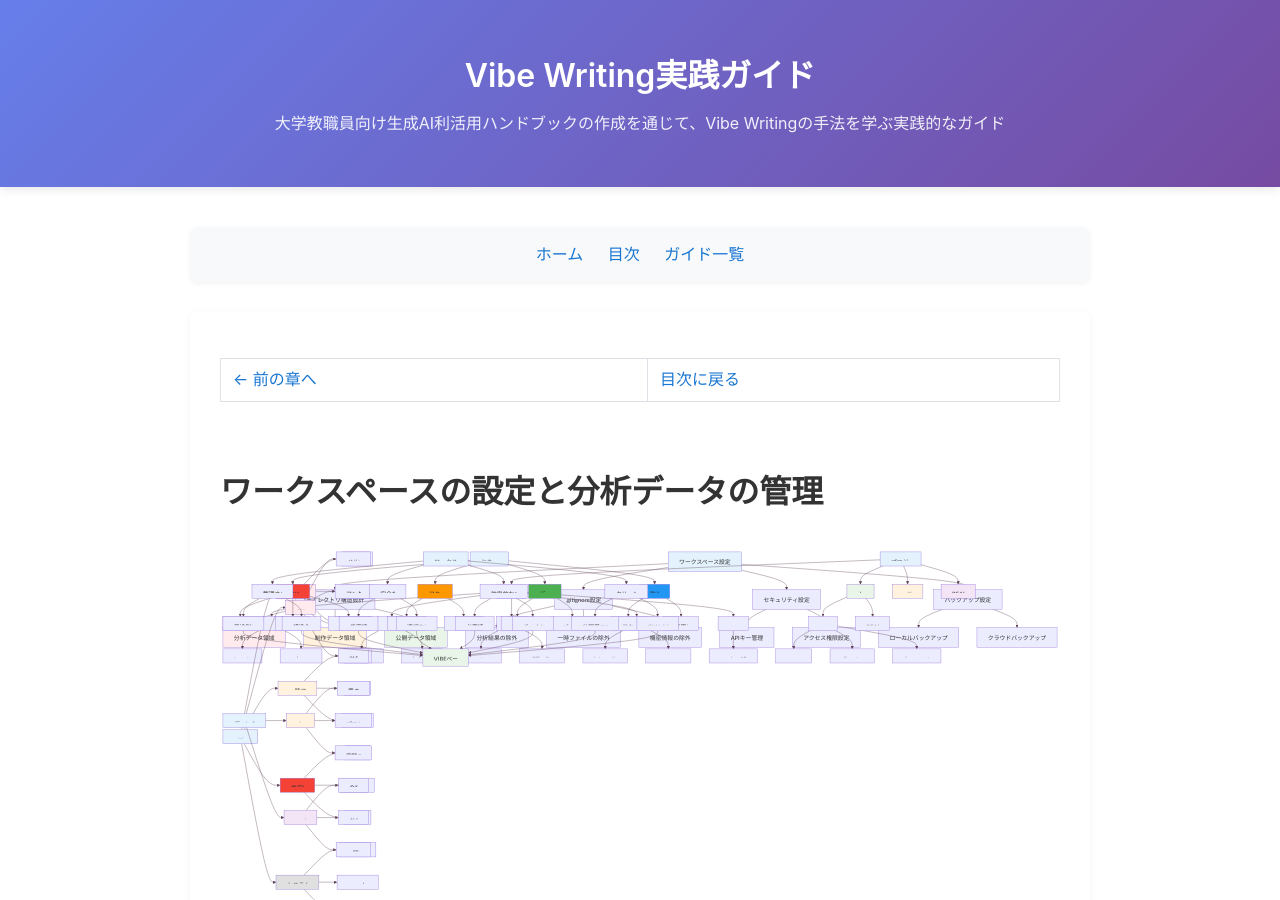
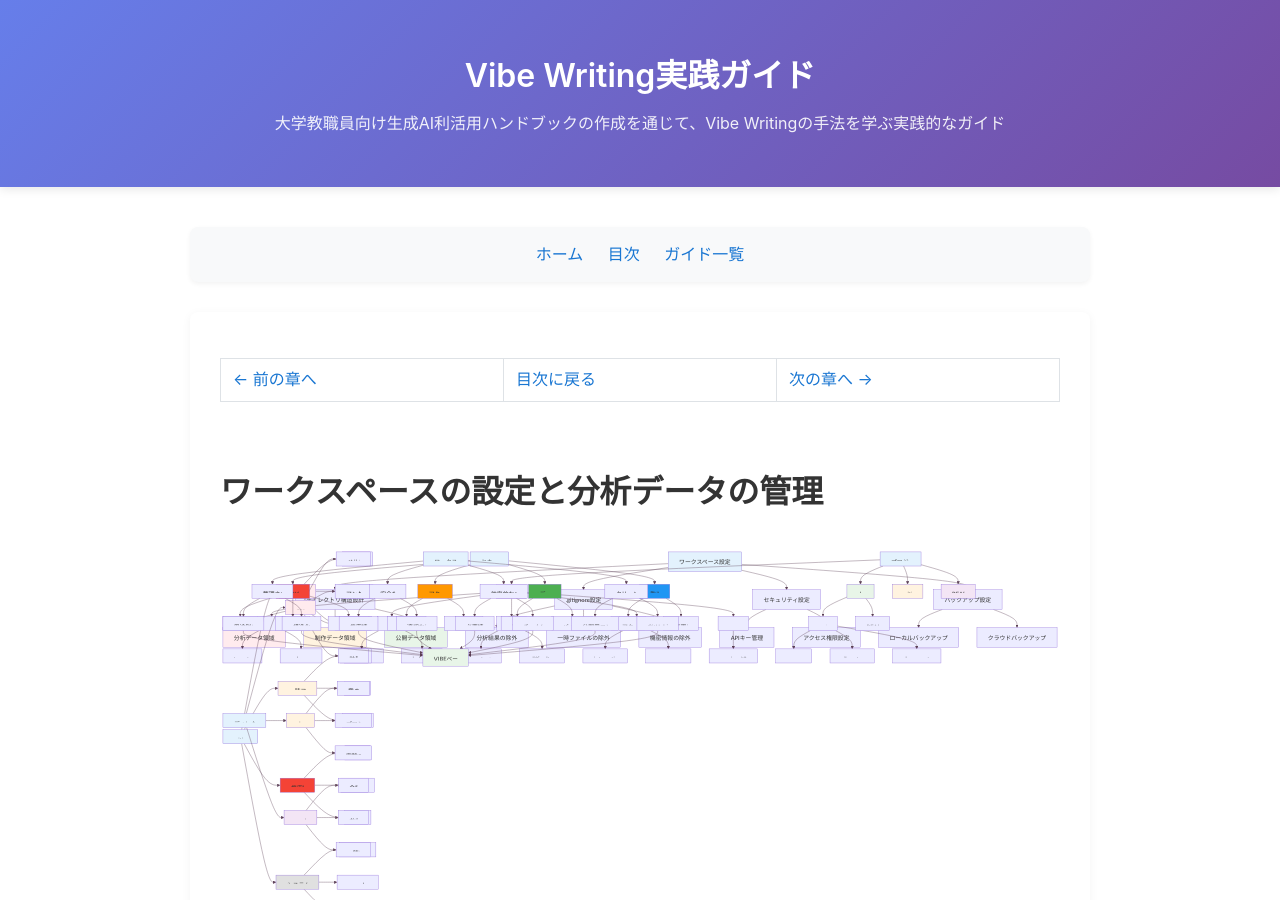
Before and after one commit to nahisaho/Getting_Started_with_Vibe_Writing, a Jekyll site: the page built from docs/guides/workspace-setup.md, in a window 1280 px wide and 900 px high. Built offline with Jekyll 4.4.1, drawn with Linux system fonts in a browser that asks for light colours; our own code applies the rules of GitHub Pages for plain Markdown files.

Commit message:
Fix missing next chapter navigation link in workspace-setup.md
- Added link to presentation-creation-guide.md as the next chapter
- Fixed both top and bottom navigation links

🤖 Generated with [Claude Code](https://claude.ai/code)

Co-Authored-By: Claude <noreply@anthropic.com>

```diff
--- a/docs/guides/workspace-setup.md
+++ b/docs/guides/workspace-setup.md
@@ -1,4 +1,4 @@
-[← 前の章へ](content-creation-execution.md) | [目次に戻る](../../README.md)
+[← 前の章へ](content-creation-execution.md) | [目次に戻る](../../README.md) | [次の章へ →](presentation-creation-guide.md)
 
 # ワークスペースの設定と分析データの管理
 
@@ -463,6 +463,6 @@ graph TD
 
 ---
 
-[← 前の章へ](content-creation-execution.md) | [目次に戻る](../../README.md)
+[← 前の章へ](content-creation-execution.md) | [目次に戻る](../../README.md) | [次の章へ →](presentation-creation-guide.md)
 
 ---
```
